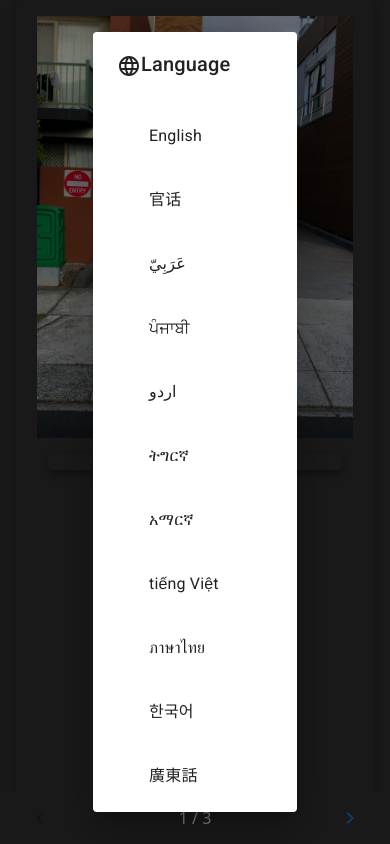
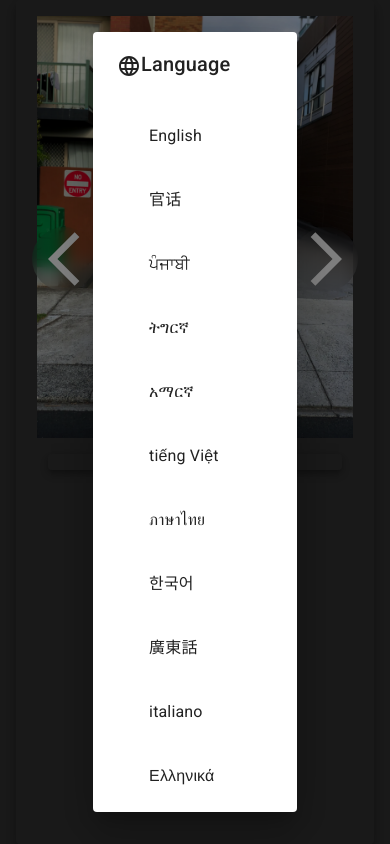
Before and after one commit to dale8nson/findmydigs, a Gatsby site: page / in a window 390 px wide. Built offline with nearby package versions, Linux system fonts and the light colour scheme; Gatsby itself is replaced by a stand-in of ours; a web font is replaced by a local one.

Commit message:
Added white arrows; disabled arabic and urdu translationas; disabled mobile stepper

```diff
--- a/src/components/instructions.js
+++ b/src/components/instructions.js
@@ -25,6 +25,8 @@
 import secondFlightPartII from '../images/IMG_1823.webp';
 import apartmentDoorLS from '../images/IMG_1824.webp';
 import apartmentDoorCU from '../images/IMG_1826.webp';
+import ArrowBackIosNewIcon from '@mui/icons-material/ArrowBackIosNew';
+import ArrowForwardIosIcon from '@mui/icons-material/ArrowForwardIos';
 
 const Instructions = ({ language }) => {
 
@@ -44,10 +46,18 @@
 
     ],
     'arabic': [
-      `.` + `حاليا يتم استخدامه كمدخل ومخرج` + `.` + `لافتة` + `"No Entry"` + `يمكنك تجاهل` + `.` + `يقع مبنى شقتنا بجوار هذا الممر` + `.` + `Quest` + `ادخل الممر المجاور لفندق`,
-      `.` + `اتصل بالوحدة 29 على جهاز الاتصال الداخلي بجوار الباب المعدني، ويمكننا السماح لك بالدخول`,
-      `."Level 2"` + `شقتنا على`
-    ],
+
+      `ادخل إلى الممر المجاور لـ` +
+      `"Quest"` +
+      `فندق.` +
+      `مبنى شقتنا بجوار هذا الممر.` +
+      `يمكنك تجاهل` +
+      `"No Entry"` +
+       `علامة.` +
+      `حاليًا يتم استخدامه كمدخل ومخرج`,
+      "اتصل بالوحدة 29 على جهاز الاتصال الداخلي المجاور للباب المعدني، ويمكننا السماح لك بالدخول",
+      `شقتنا في "الطابق الثاني`
+          ],
     'swahili': [
       'Ingia barabara ya gari karibu na Hoteli ya Quest. Jengo letu la ghorofa liko karibu na barabara hiyo. Unaweza kupuuza ishara ya "No Entry". Kwa sasa inatumika kama njia ya kuingilia na kutoka.',
       'Piga simu kwa kitengo cha 29 kwenye intercom karibu na mlango wa chuma, na tutakuruhusu ndani.',
@@ -210,19 +220,23 @@
     <>
       <Card raised={true} sx={{ m: 'auto', height: '100vh', p: 2, backgroundColor: '#333333' }}>
         <div {...handlers} >
+          <div className="relative">
           <Pictures />
+          <ArrowBackIosNewIcon sx={{fontSize:'4rem', color:'white'}} className=' backdrop-blur bg-transparent rounded-full absolute left-0 top-[50%] ' />
+          <ArrowForwardIosIcon sx={{fontSize:'4rem', color:'white'}} className='backdrop-blur bg-transparent rounded-full  absolute right-0 top-[50%] ' />
+          </div>
           <CardContent sx={{ color: '#ffffff', height: '50vh' }} className="MuiDialog-paper" >
             <Paper variant='elevation' elevation={5} sx={{ p: 1, m: 0, backgroundColor: '#333333', color: '#fff' }} >
-              <Typography>{language && steps[language][activeStep]}</Typography>
+              <Typography className={`${language === "arabic" && '[writing-mode:horizontal-rtl]'}`} >{language && steps[language][activeStep]}</Typography>
             </Paper>
           </CardContent>
         </div>
-        <MobileStepper sx={{ maxWidth: { xs: '100%', sm: '100%', md: '100%' }, position: 'fixed', bottom: 0, m: 'auto', backgroundColor: '#333333', color: '#ffffff' }}
+        {/* <MobileStepper sx={{ maxWidth: { xs: '100%', sm: '100%', md: '100%' }, position: 'fixed', bottom: 0, m: 'auto', backgroundColor: '#333333', color: '#ffffff' }}
           variant="text"
           steps={3}
           activeStep={activeStep}
-          nextButton={<Button size='lg' onClick={() => setActiveStep(activeStep + 1)} disabled={activeStep === 2 ? true : false}><KeyboardArrowRight /></Button>}
-          backButton={<Button size='lg' onClick={() => setActiveStep(activeStep - 1)} disabled={activeStep === 0 ? true : false}><KeyboardArrowLeft /></Button>} />
+          nextButton={<Button size='large' onClick={() => setActiveStep(activeStep + 1)} disabled={activeStep === 2 ? true : false}><KeyboardArrowRight /></Button>}
+          backButton={<Button size='large' onClick={() => setActiveStep(activeStep - 1)} disabled={activeStep === 0 ? true : false}><KeyboardArrowLeft /></Button>} /> */}
       </Card>
     </>
   );
--- a/src/components/language-select.js
+++ b/src/components/language-select.js
@@ -36,9 +36,9 @@
   const languages = {
     'English': 'english',
     '官话': 'mandarin',
-    'عَرَبِيّ': 'arabic',
+    // 'عَرَبِيّ': 'arabic',
     'ਪੰਜਾਬੀ': 'punjabi-gurmukhi',
-    'اردو': 'urdu',
+    // 'اردو': 'urdu',
     'ትግርኛ': 'tigrinya',
     'አማርኛ': 'amharic',
     'tiếng Việt': 'vietnamese',
```
